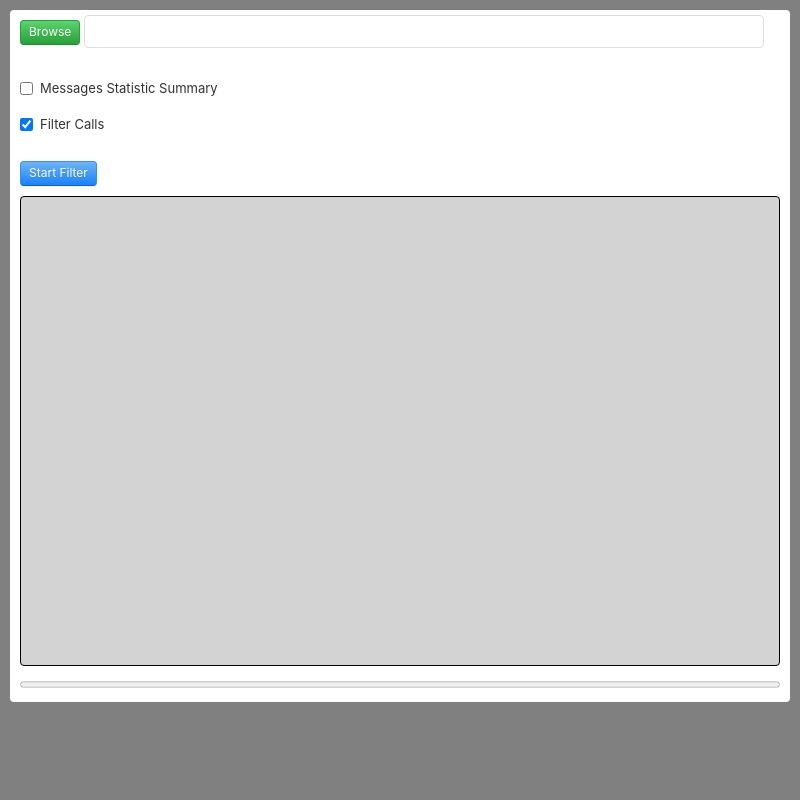
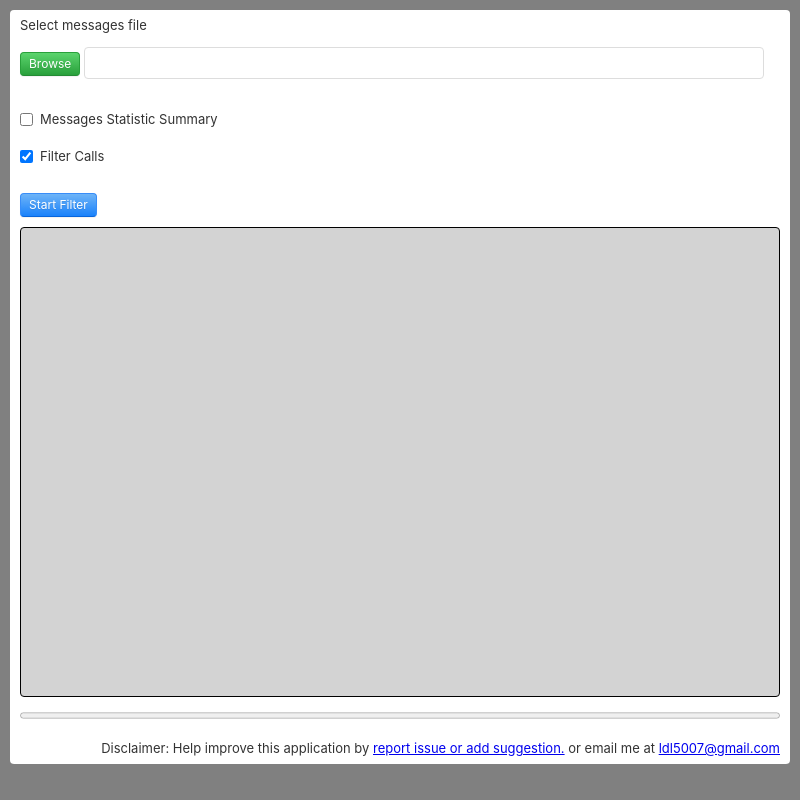
Before and after one commit to ldl5007/FBMFilter, an Electron app: page src/app/base-window/index.html in a window 800 px wide. Drawn offline with nearby package versions, Linux system fonts and the light colour scheme; no server answers.

Commit message:
dummy add

```diff
--- a/src/app/base-window/index.html
+++ b/src/app/base-window/index.html
@@ -18,6 +18,7 @@
         <div class="window" id="main-window">
             <div class="window-content">
                 <div class="form-control top-border">
+                    <label>Select messages file</label>
                     <div class="form-group">
                         <button class="btn btn-positive" id="browse-button">Browse</button>
                         <input class="form-control" id="selected-file" type="text">
@@ -42,9 +43,17 @@
                 <div class="form-control no-border" style="height: 60vh">
                     <textarea class="form-control" id="log-area" readonly></textarea>
                 </div>
-                <div class="form-control bottom-border" id="progress">
+                <div class="form-control no-border" id="progress">
                     <progress id="progress-bar" style="width:100%" max="100" value="0"></progress>
                 </div>
+                <footer class="form-control bottom-border">
+                    <div id="footer-text">
+                        <a>Disclaimer: Help improve this application by </a>
+                        <a href="https://github.com/ldl5007/FBMFilter/issues">report issue or add suggestion.</a>
+                        <a> or email me at </a>
+                        <a href="mailto:ldl5007@gmail.com">ldl5007@gmail.com</a>
+                    </div>
+                </footer>
             </div>
         </div>
     </body>
--- a/src/app/css/base-window/base-window.css
+++ b/src/app/css/base-window/base-window.css
@@ -31,6 +31,10 @@
     background-color: lightgray
 }
 
+#footer-text {
+    text-align: right;
+}
+
 .window-content {
     flex-direction: column;
 }
```
Also changed, not shown: src/app/parser.ts (line endings or trailing spaces).
